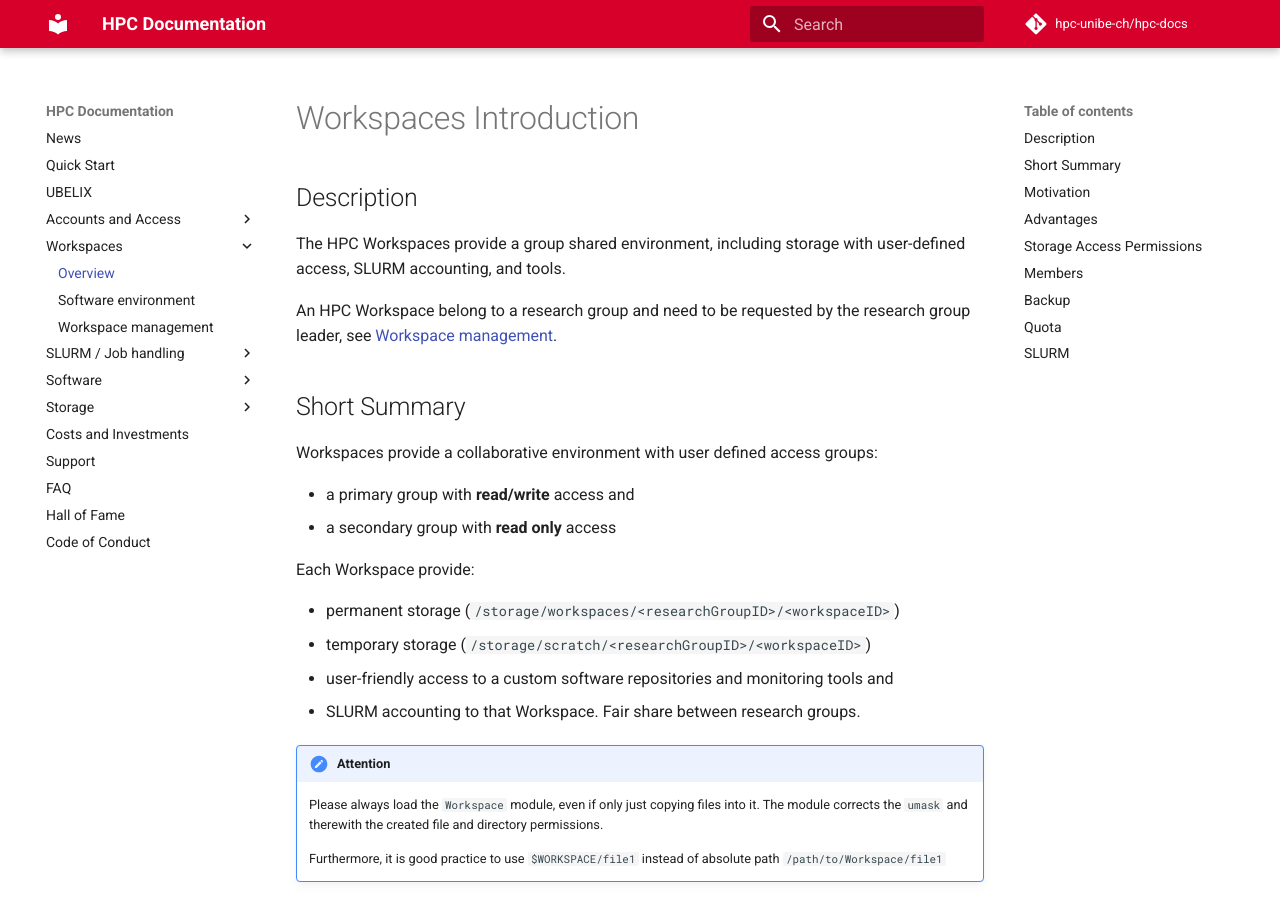
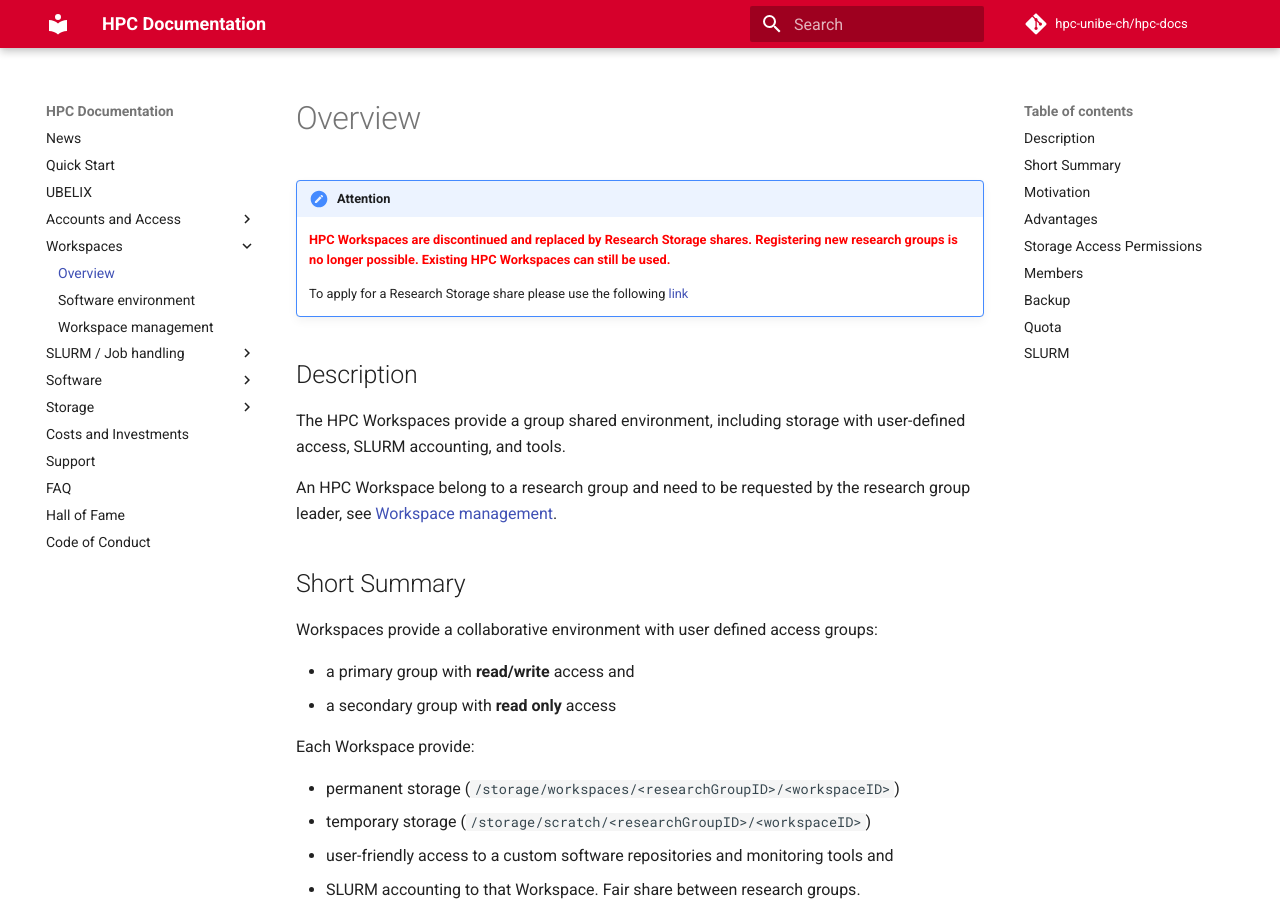
Before and after one commit to hpc-unibe-ch/hpc-unibe-ch.github.io, an MkDocs documentation site: the page built from docs/hpc-workspaces/workspaces.md, in a window 1280 px wide and 900 px high. Built offline with MkDocs 1.6.1 and Material for MkDocs 9.7.7, drawn with Linux system fonts in a browser that asks for light colours; comment, search, counter and statistics services are not loaded.

Commit message:
Add HPC Workspaces EOL information

```diff
--- a/docs/hpc-workspaces/workspaces.md
+++ b/docs/hpc-workspaces/workspaces.md
@@ -1,4 +1,9 @@
-# Workspaces Introduction
+
+
+!!! Attention
+    <span style="color:red"><b>HPC Workspaces are discontinued and replaced by Research Storage shares. Registering new research groups is no longer possible. Existing HPC Workspaces can still be used.</b></span>
+
+    To apply for a Research Storage share please use the following [link](https://intern.unibe.ch/dienstleistungen/informatik/dienstleistungen_der_informatikdienste/dienstleistungen___ressourcen/research_storage/index_ger.html)
 
 ## Description
 The HPC Workspaces provide a group shared environment, including storage with user-defined access, SLURM accounting, and tools.
```
